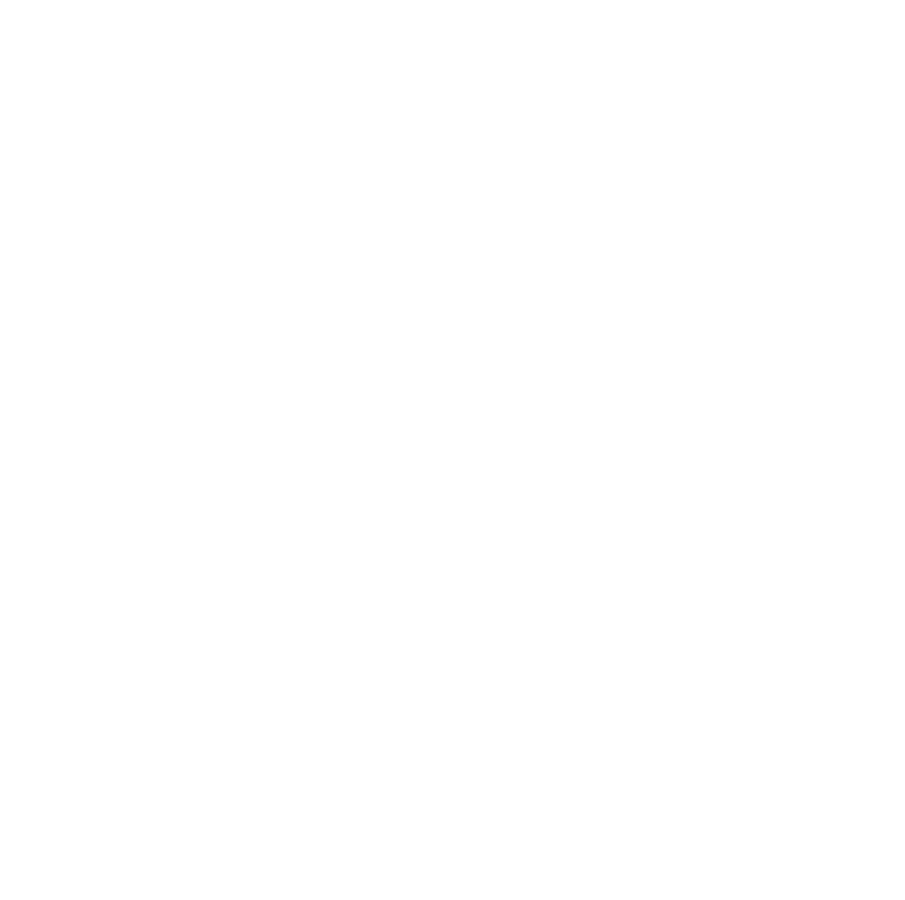
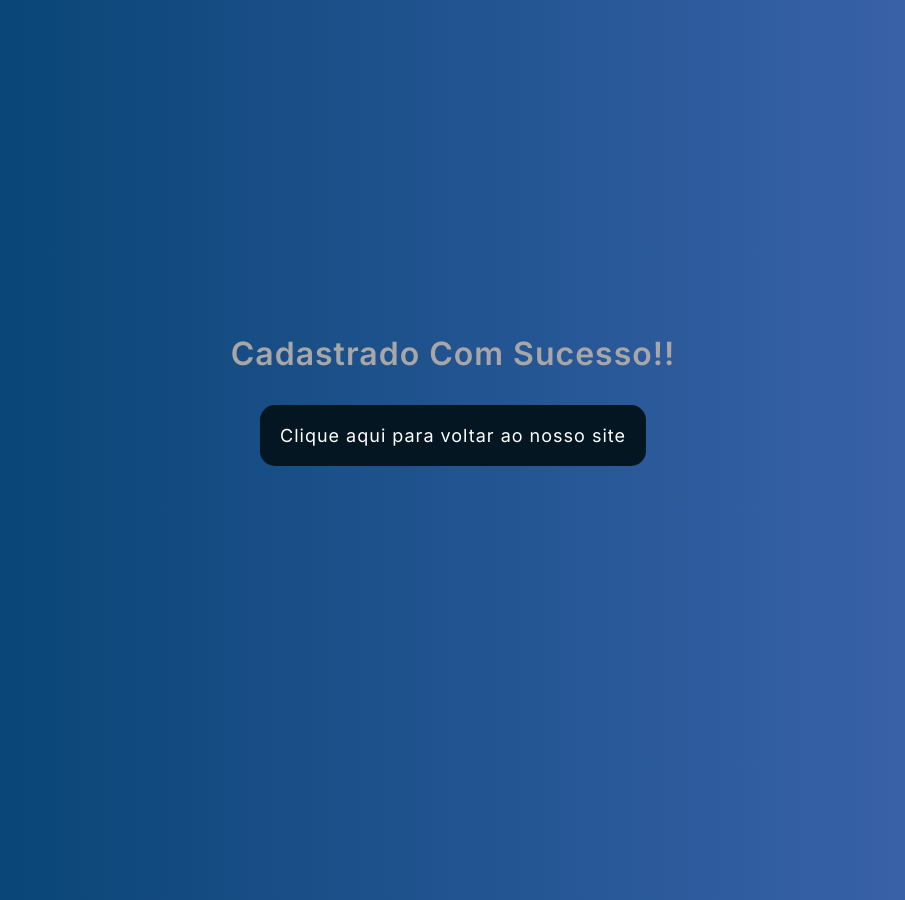
Before and after one commit to UdielOliveira/sucessGrid.github.io, a plain HTML site: page index.html in a window 1280 px wide. Shown: the whole page, without its empty margins (187-1092 px from the left). Before the commit the page ends 800 px from the top, so only its background shows below. Drawn offline with Linux system fonts and the light colour scheme; a web font is replaced by a local one.

Commit message:
adicionando o css do site

```diff
--- a/index.html
+++ b/index.html
@@ -9,6 +9,11 @@
     <title>Cadastrado com Sucesso!!</title>
 </head>
 <body>
+    <div class="center">
+        <center><h1>Cadastrado Com Sucesso!!</h1></center>
+
+        <button><a href="https://udieloliveira.github.io/edtudoGid.github.io/">Clique aqui para voltar ao nosso site</a></button>
+    </div>
 
 </body>
 </html>
--- a/sucess.css
+++ b/sucess.css
@@ -7,3 +7,55 @@
     letter-spacing: 1px;
     font-family: Inter;
 }
+body
+{
+    background:linear-gradient(to right,#00406c,#4267b3);
+    height: 100%;
+    height: 900px;
+}
+.center
+{
+    color: white;
+    display: flex;
+    justify-content: center;
+    align-items: center;
+    width: 100%;
+    height: 100vh;
+    flex-direction: column;
+    gap: 2rem;
+}
+h1
+{
+    color: rgb(168, 166, 166);
+    display: flex;
+    justify-content: center;
+    align-items: center;
+    cursor: pointer;
+}
+h1:hover
+{
+    color: #ffffff;
+    transition: all 0.5s ease-in-out;
+}
+button a
+{
+    text-decoration: none;
+    color: white;
+}
+button
+{
+    align-items: center;
+    padding: 20px;
+    background-color: #031622;
+    border: none;
+    border-radius: 15px;
+    color: white;
+    font-size: 18px;
+}
+button:hover
+{
+    transform: scale(1.15);
+    transition: all 0.5s ease-in-out;
+    background-color: #00406c;
+    cursor: pointer;
+}
```
